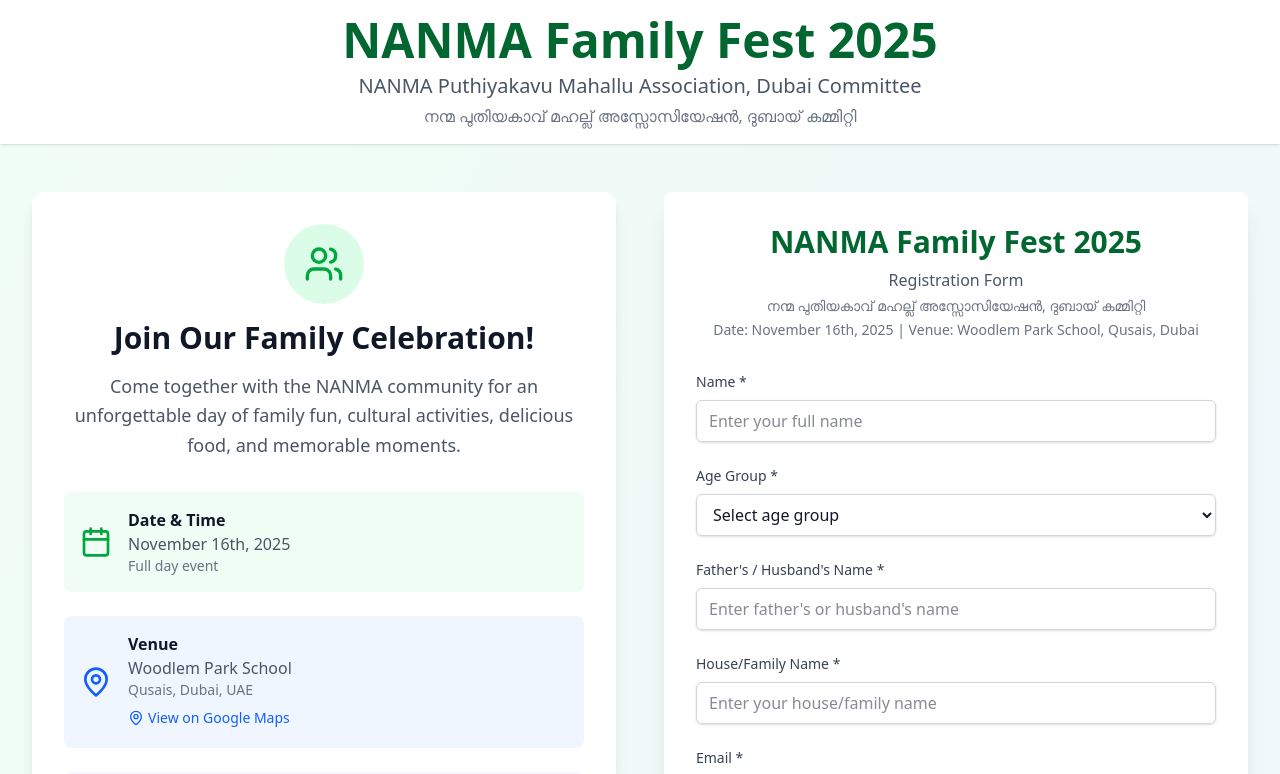
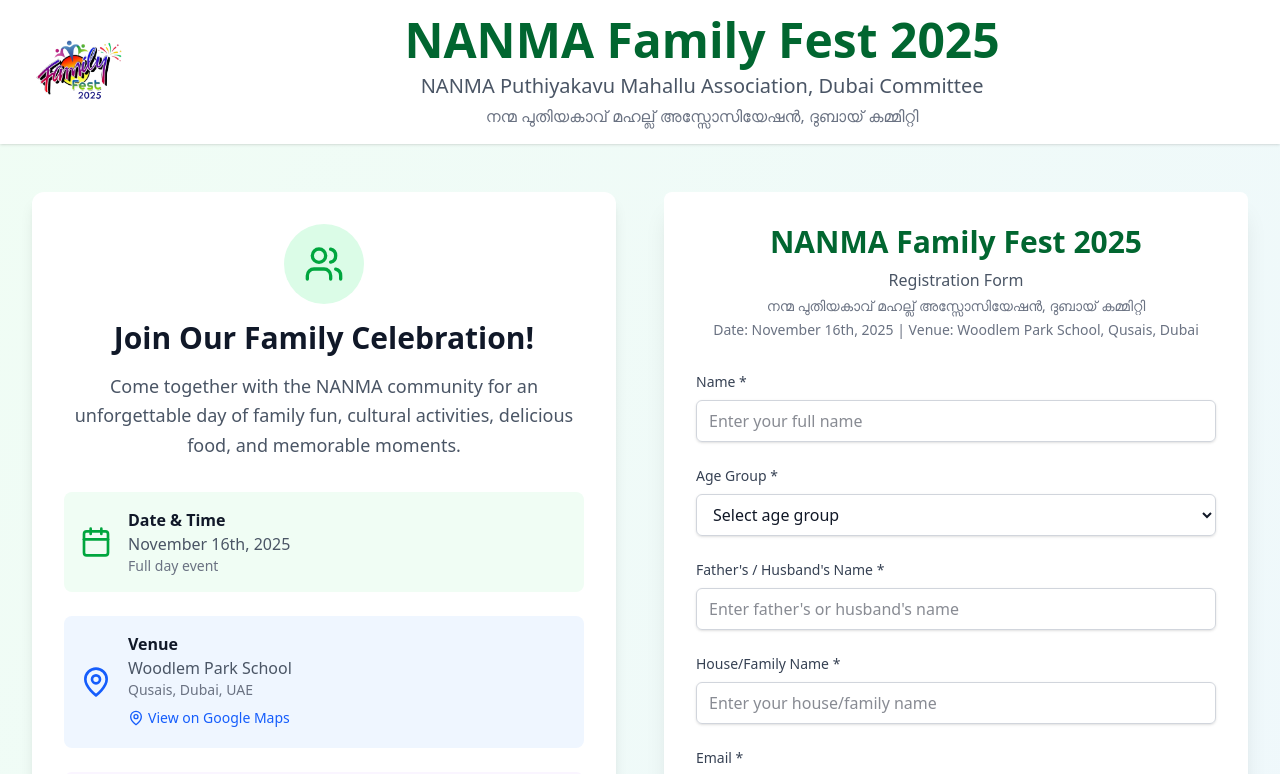
Before and after one commit to UmarAlMukhtar/Nanma-2025, a Next.js app: page / in a window 1280 px wide. Shown: the top 774 px of the page. Built offline with nearby package versions, Linux system fonts and the light colour scheme.

Commit message:
add logo

```diff
--- a/src/app/page.tsx
+++ b/src/app/page.tsx
@@ -8,7 +8,9 @@
       {/* Header */}
       <header className="bg-white shadow-sm">
         <div className="max-w-7xl mx-auto px-4 sm:px-6 lg:px-8 py-4">
-          <div className="text-center">
+          <div className="flex items-center gap-6">
+            <img src="/logo.png" alt="NANMA Logo" className="h-16 w-auto flex-shrink-0" />
+            <div className="text-center flex-1">
               <h1 className="text-3xl md:text-4xl lg:text-5xl font-bold text-green-800 mb-2">
                 NANMA Family Fest 2025
               </h1>
@@ -18,6 +20,7 @@
               <p className="text-base text-gray-500">
                 നന്മ പുതിയകാവ് മഹല്ല്  അസ്സോസിയേഷൻ, ദുബായ് കമ്മിറ്റി
               </p>
+            </div>
           </div>
         </div>
       </header>
```
Also changed, not shown: public/logo.png (added). Lines whose indentation alone changed are shown as unchanged.
